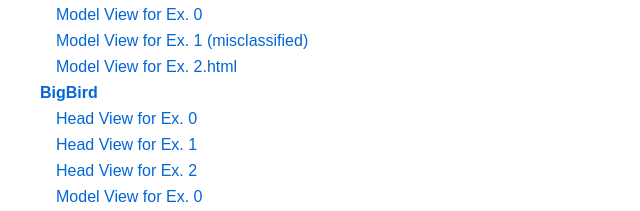
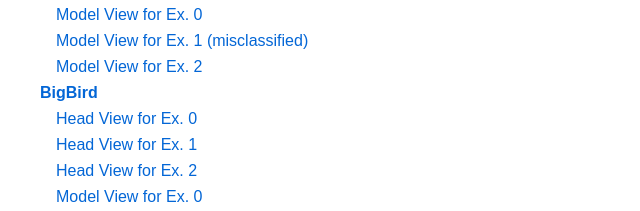
Before and after one commit to viniasbr/MC906-bertviz, a plain HTML site: page index.html in a window 1280 px wide. Shown: the part 212-423 px from the top of the page, 0-640 px from the left. Drawn offline with Linux system fonts and the light colour scheme.

Commit message:
Update index.html

```diff
--- a/index.html
+++ b/index.html
@@ -25,7 +25,7 @@
         <li><a href="albert/head_view_2.html">Head View for Ex. 2</a></li>
         <li><a href="albert/model_view_0.html">Model View for Ex. 0</a></li>
         <li><a href="albert/model_view_1.html">Model View for Ex. 1 (misclassified)</a></li>
-        <li><a href="albert/model_view_2.html">Model View for Ex. 2.html</a></li>
+        <li><a href="albert/model_view_2.html">Model View for Ex. 2</a></li>
       </ul>
     </li>
     <li class="folder"><a href="#">BigBird</a>
```
